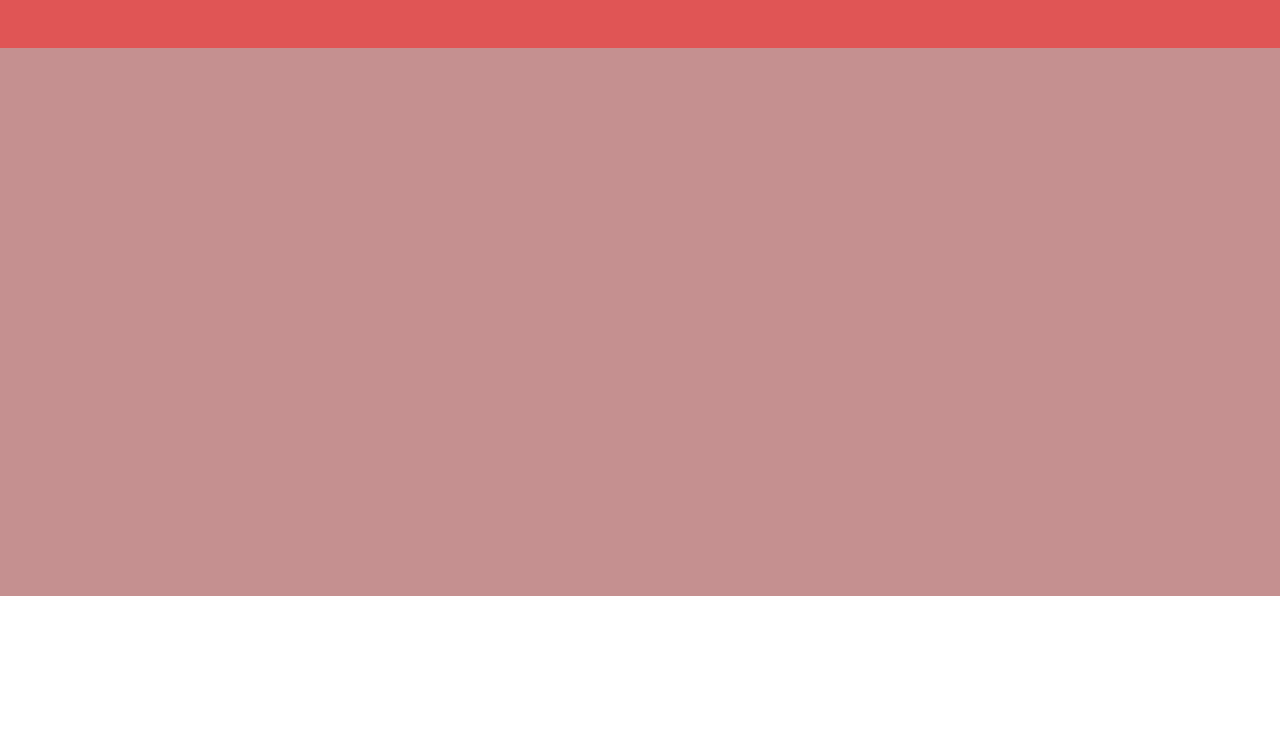
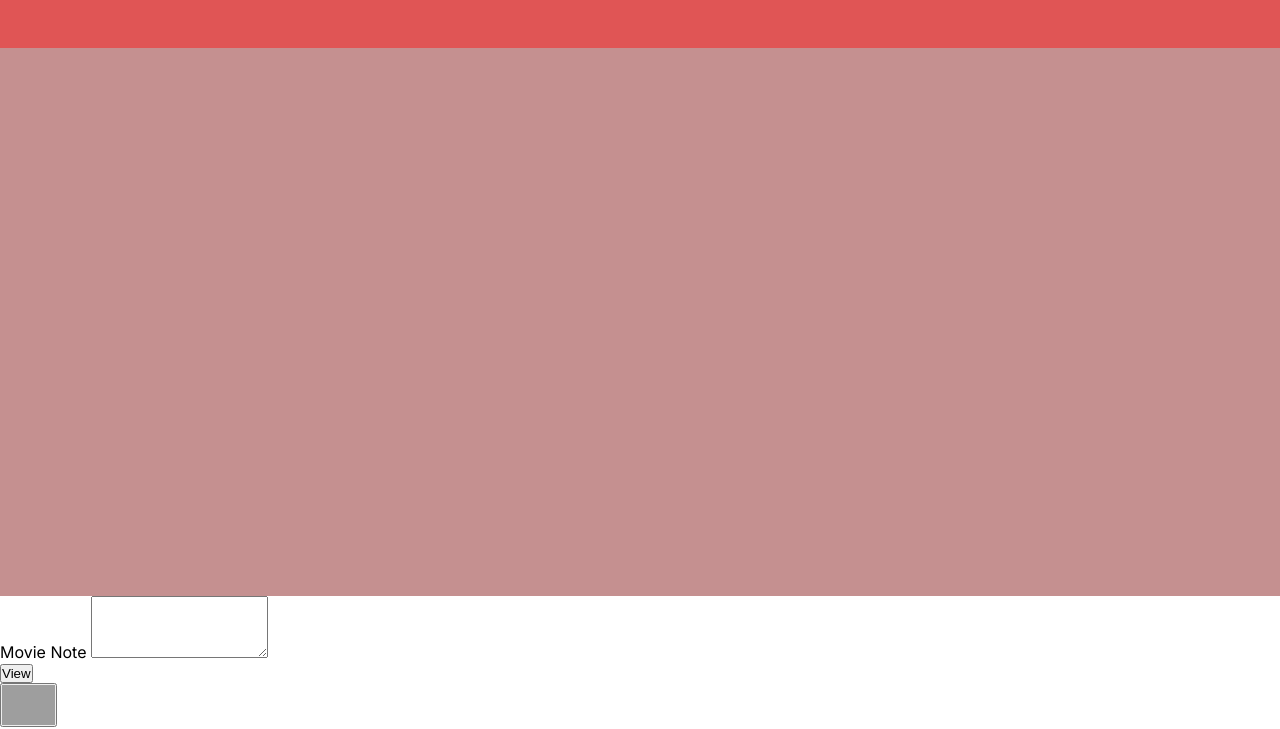
Before and after one commit to stillLucy/Project1_Phase3, a website built with Vite: page Proj2.html in a window 1280 px wide. Shown: the part 204-933 px from the top of the page. Before the commit the page ends 800 px from the top, so only its background shows below. Built offline with nearby package versions, Linux system fonts and the light colour scheme; grey boxes are pictures that could not be loaded.

Commit message:
Update Proj2.html

```diff
--- a/Proj2.html
+++ b/Proj2.html
@@ -9,6 +9,10 @@
     <link rel="stylesheet" href="https://cdnjs.cloudflare.com/ajax/libs/font-awesome/6.0.0-beta3/css/all.min.css" integrity="sha512-Fo3rlrZj/k7ujTnHg4CGR2D7kSs0v4LLanw2qksYuRlEzO+tcaEPQogQ0KaoGN26/zrn20ImR1DfuLWnOo7aBA==" crossorigin="anonymous" referrerpolicy="no-referrer" />
     <!-- custom css -->
     <link rel = "stylesheet" href = "Proj2.css">
+    <!-- custom Favorite css-->
+   <!-- <link rel="import" href="favorites.css">-->
+    <!--Like icon-->
+
 </head>
 <body>
 
@@ -27,6 +31,8 @@
                 <input type = "text" class = "form-control" placeholder="Search Movie Title ..." id = "movie-search-box" onkeyup="findMovies()" onclick = "findMovies()">
 
                 <div class = "search-list" id = "search-list">
+
+
                     <!-- list here -->
                     <!-- <div class = "search-list-item">
                         <div class = "search-item-thumbnail">
@@ -64,8 +70,21 @@
         </div>
         <!-- end of result container -->
     </div>
+    <div class="container">
+        <label for="comment" name="comment">Movie Note</label>
+        <textarea id="comment" rows="4" cols="20" Required="required" ></textarea>
+<body>
+ <div class = "container2">
+    <div class = "favorite-container">
+        <div class = "favorite-grid" id = "favorite-grid">
+</div>
+<button id="viewComment">View</button>
+<div id="allComments"></div>
+</body>
 
-
+        <footer>
+            <button type="button"> <img src="https://www.citypng.com/public/uploads/preview/-11591575670zhgmhzajtp.png" height ="40" width="80" /></button>
+</footer>
     <!-- movie app js -->
     <script src = "Proj2.js"></script>
 </body>
```
